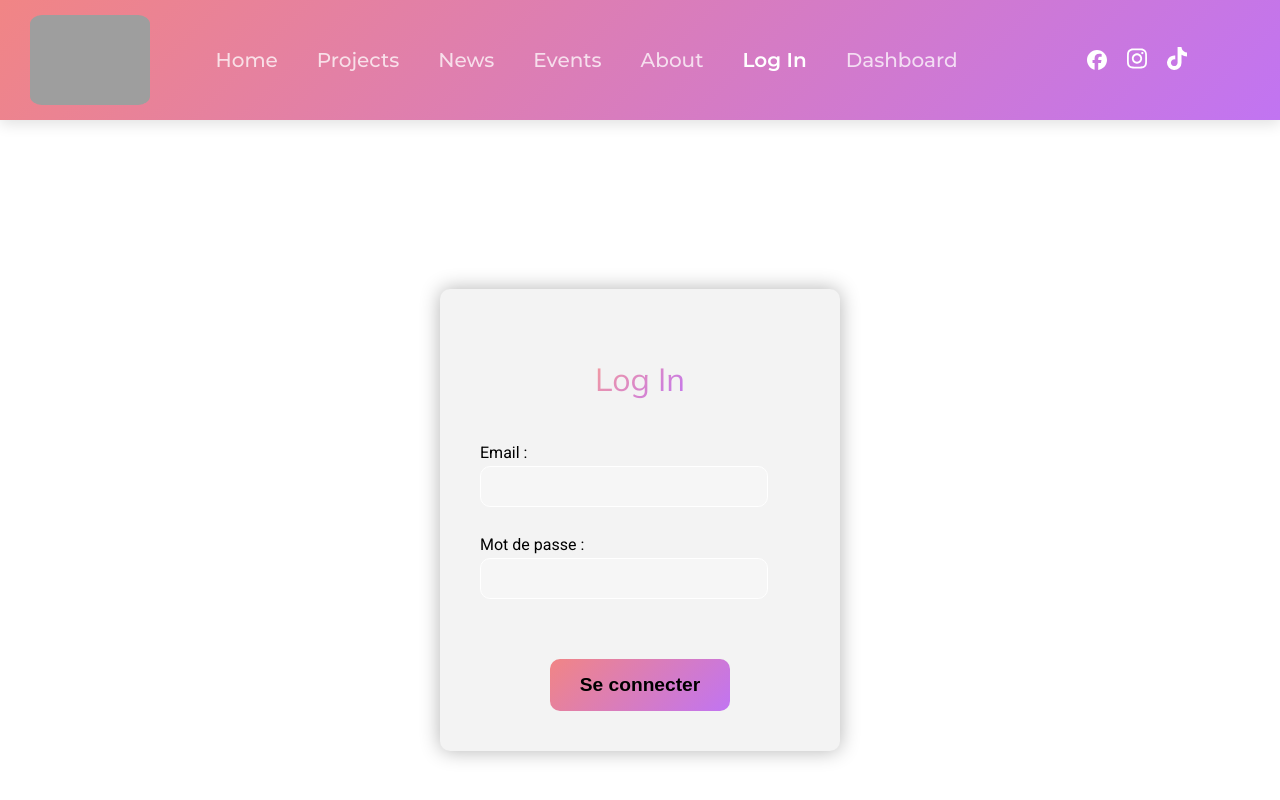
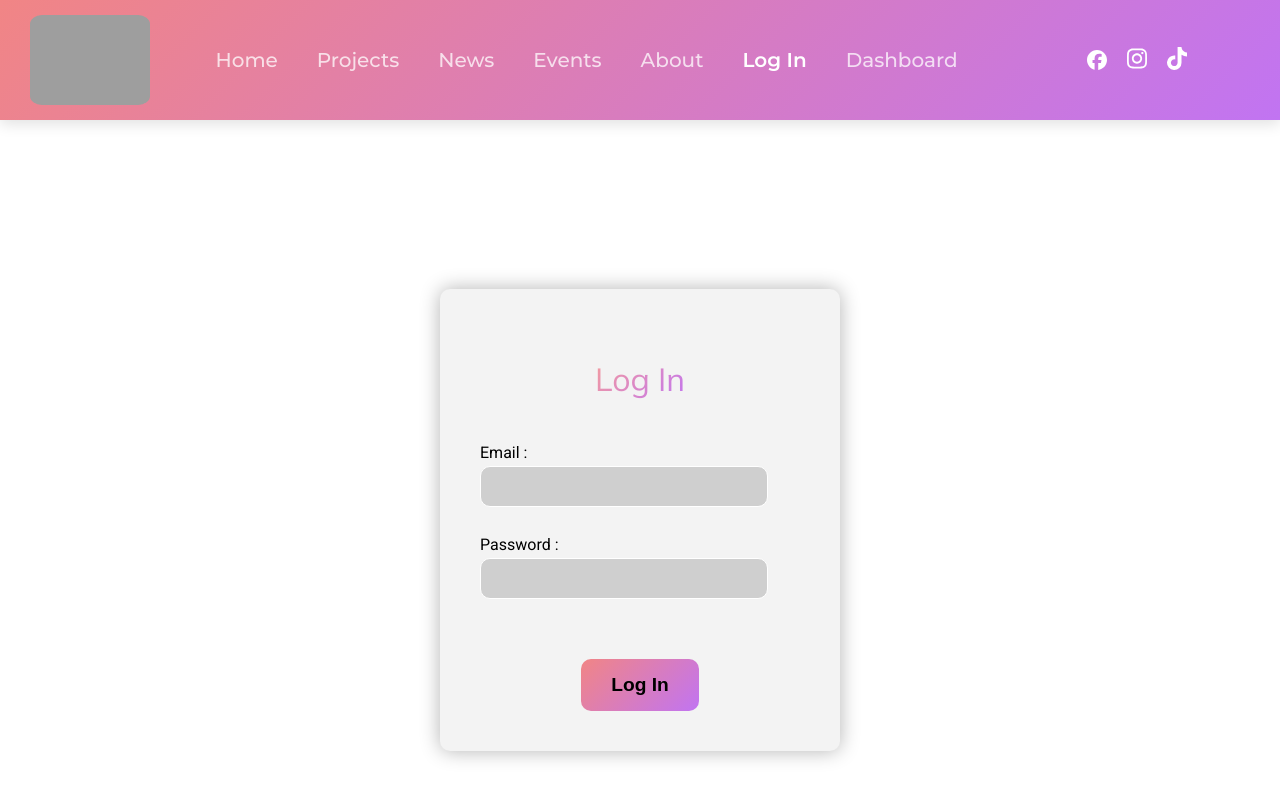
Before and after one commit to Joan-Cordelier/Survivor_Pool, a React (Vite) app in the folder Survivor/: page /Login in a window 1280 px wide. Shown: the top 800 px of the page. Built offline with nearby package versions, Linux system fonts and the light colour scheme; no server answers; grey boxes are pictures that could not be loaded.

Commit message:
UPDATE: login

```diff
--- a/Survivor/src/composant/Login/Login.jsx
+++ b/Survivor/src/composant/Login/Login.jsx
@@ -48,7 +48,7 @@ const Login = () => {
                     />
                 </div>
                 <div className='form-password'>
-                    <label>Mot de passe :</label>
+                    <label>Password :</label>
                     <input
                         type="password"
                         value={password}
@@ -56,7 +56,7 @@ const Login = () => {
                         required
                     />
                 </div>
-                <button type="submit">Se connecter</button>
+                <button type="submit">Log In</button>
             </form>
             {message && <p>{message}</p>}
         </div>
--- a/Survivor/src/composant/Login/Login.scss
+++ b/Survivor/src/composant/Login/Login.scss
@@ -70,7 +70,7 @@ $max-width-content: 1200px;
         padding: 10px;
         border-radius: $border-radius;
         border: 1px solid $border-color;
-        background-color: rgba(255, 255, 255, 0.2);
+        background-color: #cfcfcf;
         color: #000000;
         font-size: 1rem;
         font-family: 'Roboto', sans-serif;
```
Also changed, not shown: Survivor/src/assets/oeil.svg (added), Survivor/src/assets/oeil_masque.svg (added).
